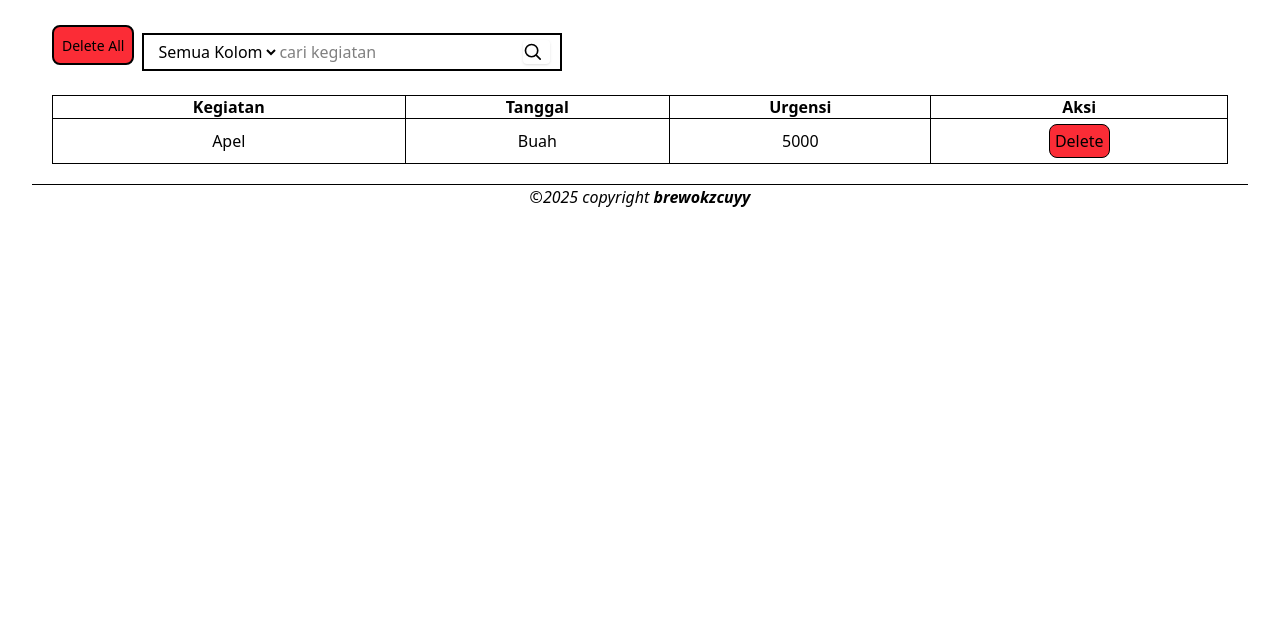
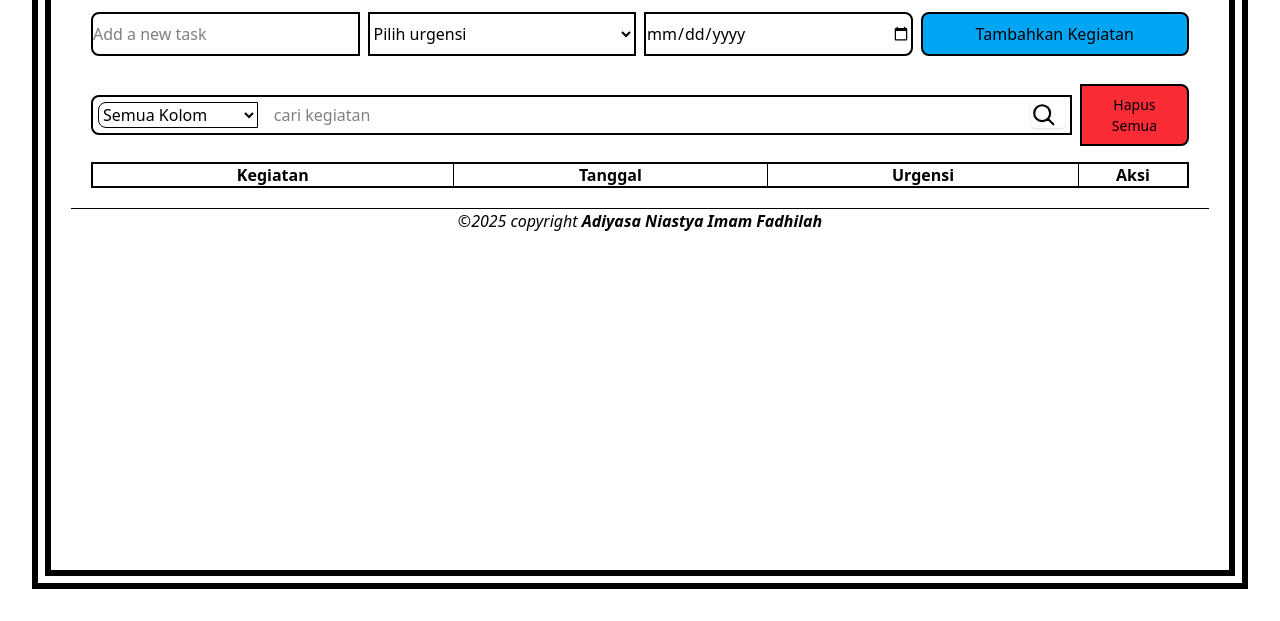
Before and after one commit to Revou-Coding-Camp/codingcamp-04-aug-25-adiyasaniastya, a plain HTML site: page index.html in a window 1280 px wide. Shown: the part 179-800 px from the top of the page. Drawn offline with nearby package versions, Linux system fonts and the light colour scheme.

Commit message:
finishing UI

```diff
--- a/css/styles.css
+++ b/css/styles.css
@@ -19,11 +19,10 @@
 }
 
 #search-bar{
-    padding: 5px 10px;
+    padding: 5px;
 }
 
 .delete-todo{
-    border: 1px solid black;
     text-align: center;
     vertical-align: middle;
     align-content: center;
--- a/index.html
+++ b/index.html
@@ -13,9 +13,9 @@
             }
         </style>
     </head>
-    <body class="m-8 bg-white dark:bg-gray-500 dark:text-white">
+    <body class="m-8 bg-white dark:bg-gray-500 dark:text-white border-19 border-double p-5">
         <header class="text-center my-5">
-            <h1 id="titleApp">To Do List</h1>
+            <h1 id="titleApp">Daftar Kegiatan</h1>
         </header>
         <main class="p-5">
             <div>
@@ -30,32 +30,32 @@
                         <option class="bg-blue-200">Super Urgent</option>
                     </select>
                     <input type="date" id="todo-date" placeholder="Add a date"  class="border-double border-2 rounded-r-lg" required>
-                    <button type="button" id="todo-add" class="bg-sky-500 hover:bg-sky-700 btn focus:outline-2 rounded-lg p-2 border-2 border-double">Add Task</button>
+                    <button type="button" id="todo-add" class="bg-sky-500 hover:bg-sky-700 btn focus:outline-2 rounded-lg p-2 border-2 border-double">Tambahkan Kegiatan</button>
                 </form>
             </div>
             <div class="container-display-todo pt-5 w-full">
-                <div class="flex flex-row py-2 w-full gap-2 align-middle">
-                    <button type="button" id="deleteall-todo" class="h-10 w-auto bg-red-500 hover:bg-red-700 btn focus:outline-2 rounded-lg px-2 py-0 border-2 border-double">Delete All</button>
-                    <div class="flex flex-row border-2 justify-content-=end my-2" id="search-bar">
-                        <select id="columnSelect">
-                            <option value="all">Semua Kolom</option>
-                            <option value="0">Kegiatan</option>
-                            <option value="1">Tanggal</option>
-                            <option value="2">Urgensi</option>
+                <div class="py-2 w-full flex flex-row gap-2 align-middle place-items-center ">
+                    <div class="flex flex-row border-2 justify-contentend my-2 w-full rounded-l-lg" id="search-bar">
+                        <select id="columnSelect" class="w-50 h-auto border-1 rounded-l-lg">
+                            <option class="bg-blue-400" value="all" selected>Semua Kolom</option>
+                            <option class="bg-blue-400" value="0">Kegiatan</option>
+                            <option class="bg-blue-400" value="1">Tanggal</option>
+                            <option class="bg-blue-400" value="2">Urgensi</option>
                         </select>
-                        <input type="search" name="" id="search-task" placeholder="cari kegiatan" class="w-full">
+                        <input type="search" name="" id="search-task" placeholder="cari kegiatan" class="w-full pl-4">
                         <button id="searchBtn" class=" w-10 h-auto items-center rounded  pr-2 text-white transition-all shadow-sm hover:shadow focus:bg-slate-700 focus:shadow-none active:bg-slate-700 hover:bg-slate-700 active:shadow-none disabled:pointer-events-none disabled:opacity-50 disabled:shadow-none">
                             <svg viewBox="0 0 24 24" fill="none" xmlns="http://www.w3.org/2000/svg" ><g id="SVGRepo_bgCarrier" stroke-width="0"></g><g id="SVGRepo_tracerCarrier" stroke-linecap="round" stroke-linejoin="round"></g><g id="SVGRepo_iconCarrier"> <path d="M15.7955 15.8111L21 21M18 10.5C18 14.6421 14.6421 18 10.5 18C6.35786 18 3 14.6421 3 10.5C3 6.35786 6.35786 3 10.5 3C14.6421 3 18 6.35786 18 10.5Z" stroke="#000000" stroke-width="2" stroke-linecap="round" stroke-linejoin="round"></path> </g></svg>
                         </button>
                     </div>
+                    <button type="button" id="deleteall-todo" class="h-auto w-30 bg-red-500 hover:bg-red-700 btn focus:outline-2 rounded-r-lg p-2 border-2">Hapus Semua</button>
                 </div>
-                <table id="table-to-do-list" class="border-1 table w-full mt-2">
+                <table id="table-to-do-list" class="border-2 table w-full mt-2">
                     <thead class="table-header-group ">
                         <colgroup>
-                            <col style="width: 30%;">
                             <col>
                             <col>
                             <col>
+                            <col style="width: 10%;">
                         </colgroup>
                         <tr>
                             <th class="border-1">Kegiatan</th>
@@ -65,16 +65,9 @@
                         </tr>
                     </thead>
                     <tbody id="todolist-data">
-                        <tr>
-                            <td>Apel</td>
-                            <td>Buah</td>
-                            <td>5000</td>
-                            <td><button type="button" id="" class="delete-todo bg-red-500 hover:bg-red-700 btn focus:outline-2 rounded-lg  border-2 border-double">Delete</button></td>
-                        </tr>
                         <tr id="noData" style="display: none">
                             <td colspan="4">Tidak ada data tersedia</td>
                         </tr>
-
                     </tbody>
                 </table>
             </div>
--- a/js/script.js
+++ b/js/script.js
@@ -1,10 +1,9 @@
 function main() {
-    const authorName = 'brewokzcuyy';
+    const authorName = 'Adiyasa Niastya Imam Fadhilah';
     function validateForm() {
         const todoInput = document.getElementById('todo-input').value;
         const todoDate = document.getElementById('todo-date').value;
         const todoUrgency = document.getElementById('todo-urgency').value;
-        console.log('todourgency: ', todoUrgency)
 
         if (todoInput === '' || todoDate === '' ||todoUrgency === ''){
             alert('Silahkan isi dengan lengkap terlebih dahulu')
@@ -49,7 +48,6 @@ function main() {
         delBtn.value = id
         delBtn.addEventListener('click',function(){
             const taskId = delBtn.value
-            console.log('taskId : ',taskId)
             deleteTask(todoArray,taskId)
         })
         btnTd.appendChild(delBtn)
@@ -87,9 +85,6 @@ function main() {
         const colIndex   = colSelect.value;
         const query = input.value.trim().toLowerCase();
         const rows  = tbody.querySelectorAll('tr:not(#nodata)');
-        console.log('query : ',query)
-        console.log('colIndex : ',colIndex)
-        console.log('rows : ',rows)
         rows.forEach(row => {
             let textToSearch;
 
@@ -100,10 +95,8 @@ function main() {
                 console.log('textToSearch : ',textToSearch)
             } else {
                 textToSearch = row.cells[colIndex].textContent.toLowerCase();
-                console.log('textToSearch cols: ',textToSearch)
             }
             const match = textToSearch.includes(query);
-            console.log('match : ',match)
             row.style.display = match ? '' : 'none';
             if (match) visibleCount++;
         });
@@ -137,12 +130,11 @@ function main() {
             newRow.appendChild(newUrgency)
 
             const delBtn = document.createElement('button');
-            delBtn.textContent = 'delete'
+            delBtn.textContent = 'Hapus'
             delBtn.classList.add('bg-red-500', 'hover:bg-red-700', 'btn', 'focus:outline-2', 'rounded-lg', 'px-2', 'py-0', 'border-2' ,'border-double', 'delete-todo')
             delBtn.value = todo['id']
             delBtn.addEventListener('click',function(){
                 const taskId = btn.value
-                console.log('taskId : ',taskId)
                 deleteTask(todoArray,taskId)
             })
             newRow.appendChild(delBtn)
@@ -152,9 +144,7 @@ function main() {
     function deleteAllTask(todoArray){
         if (todoArray.length > 0){
             todoArray.forEach(todo=>{
-                console.log('id : ', todo['id'])
                 const toDoRow = document.getElementById(todo['id'])
-                console.log('todorow : ', toDoRow)
                 toDoRow.remove()
             })
             todoArray = []
```
